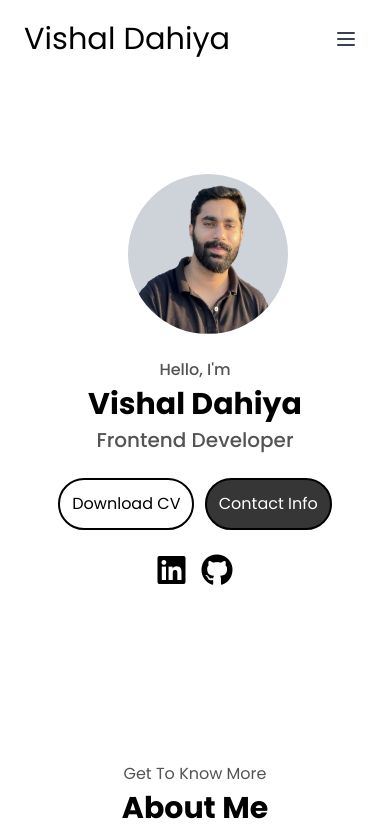
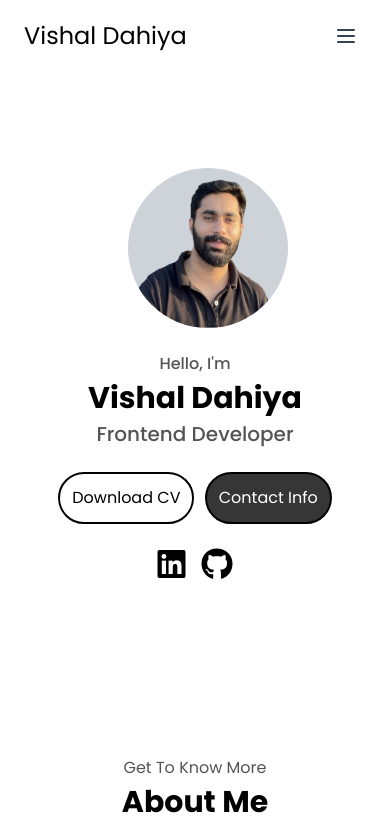
Before and after one commit to vishudahiya/Portfolio, a React (Vite) app: page / in a window 390 px wide. Shown: the top 834 px of the page. Built offline with nearby package versions, Linux system fonts and the light colour scheme.

Commit message:
Navbar responsive

```diff
--- a/src/components/Header.jsx
+++ b/src/components/Header.jsx
@@ -9,7 +9,7 @@ export default function Header() {
         <div>
           <div className="flex items-center justify-between py-4 md:py-5 md:block px-2">
             <a href="javascript:void(0)">
-              <h2 className="text-text-large ">Vishal Dahiya</h2>
+              <h2 className="text-2xl ">Vishal Dahiya</h2>
             </a>
             <div className="md:hidden">
               <button
```
